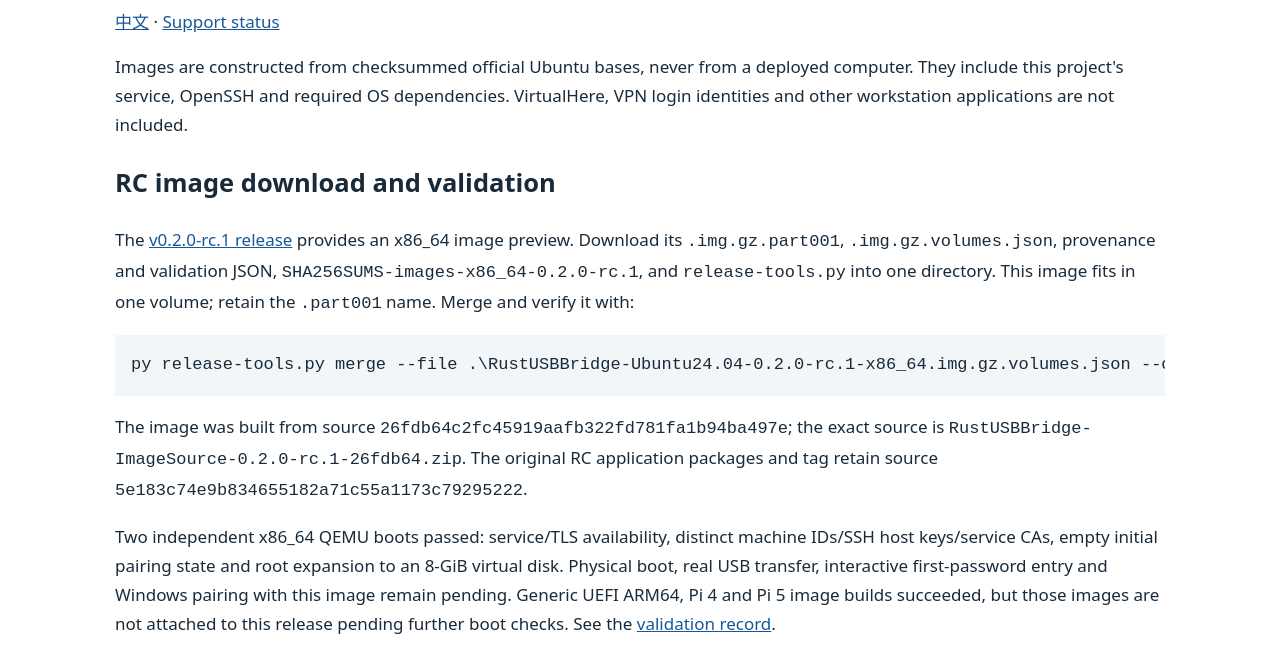
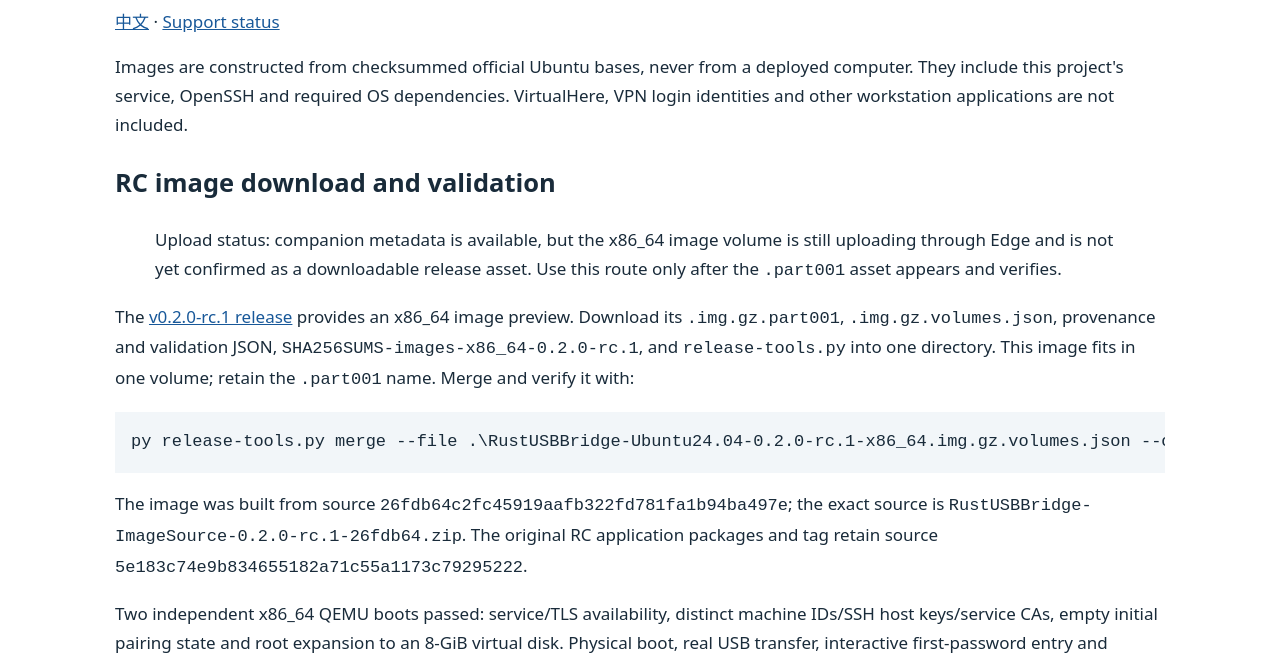
Before and after one commit to edmondcvc/rust-usb-bridge, a plain HTML site: page docs/en/images.html in a window 1280 px wide. Shown: the part 105-762 px from the top of the page. Drawn offline with Linux system fonts and the light colour scheme.

Commit message:
docs: make pending image upload explicit

```diff
--- a/docs/en/images.html
+++ b/docs/en/images.html
@@ -2,6 +2,9 @@
 <p><a href="../zh-CN/images.html">中文</a> · <a href="support.html">Support status</a></p>
 <p>Images are constructed from checksummed official Ubuntu bases, never from a deployed computer. They include this project's service, OpenSSH and required OS dependencies. VirtualHere, VPN login identities and other workstation applications are not included.</p>
 <h2 id="rc-image-download-and-validation">RC image download and validation</h2>
+<blockquote>
+<p>Upload status: companion metadata is available, but the x86_64 image volume is still uploading through Edge and is not yet confirmed as a downloadable release asset. Use this route only after the <code>.part001</code> asset appears and verifies.</p>
+</blockquote>
 <p>The <a href="https://github.com/edmondcvc/rust-usb-bridge/releases/tag/v0.2.0-rc.1">v0.2.0-rc.1 release</a> provides an x86_64 image preview. Download its <code>.img.gz.part001</code>, <code>.img.gz.volumes.json</code>, provenance and validation JSON, <code>SHA256SUMS-images-x86_64-0.2.0-rc.1</code>, and <code>release-tools.py</code> into one directory. This image fits in one volume; retain the <code>.part001</code> name. Merge and verify it with:</p>
 <pre><code class="language-powershell">py release-tools.py merge --file .\RustUSBBridge-Ubuntu24.04-0.2.0-rc.1-x86_64.img.gz.volumes.json --output .\merged
 </code></pre>
```
Also changed, not shown: docs/zh-CN/images.html (+3 -0 lines), 2 other files.
